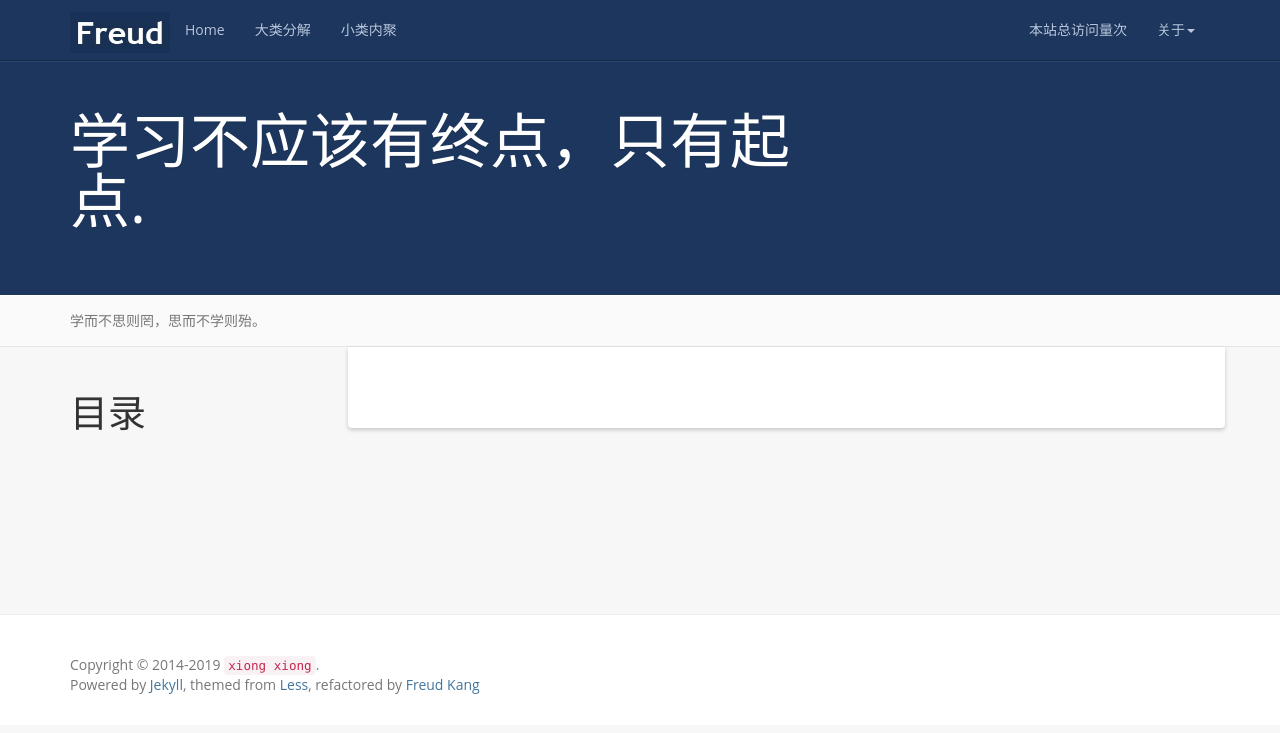
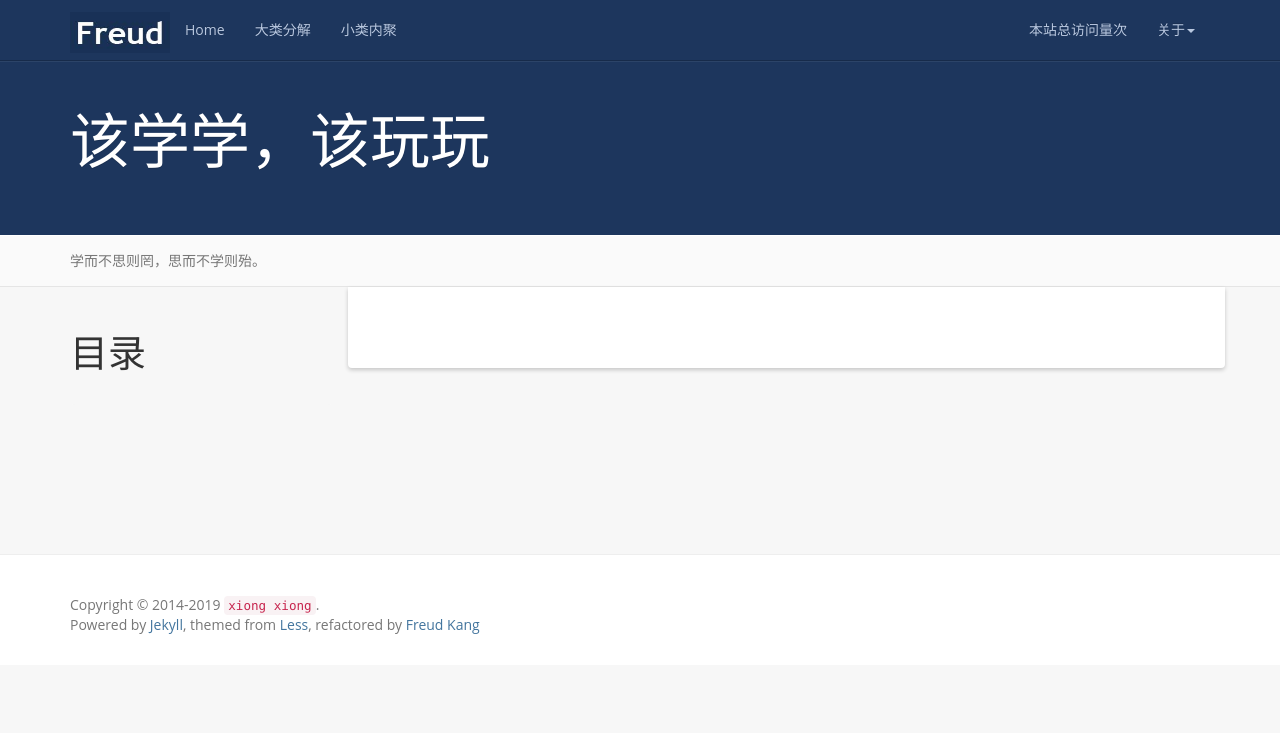
Before and after one commit to longfirefly/longfirefly.github.io, a Jekyll site: the page built from tag/index.html, in a window 1280 px wide. Shown: the top 733 px of the page. Built offline with Jekyll 4.4.1, drawn with Linux system fonts in a browser that asks for light colours; comment, search, counter and statistics services are not loaded.

Commit message:
Update _config.yml

```diff
--- a/_config.yml
+++ b/_config.yml
@@ -1,14 +1,14 @@
 # Site settings
-name: 青春时的梦想
+name: 青春梦想
 email: xgl_scu@163,com
 author: xiong xiong
-url: http://www.hifreud.com
-resume_site: http://www.hifreud.com/Resume.io/
+url: http://www.baidu.com
+resume_site: http://www.baidu.com/
 github: https://github.com/longfirefly/
 baseurl: ""
 description: 该奋斗的年纪不能选择安逸!
 meta_description: 小熊熊;个人博客;学而不思则罔;思而不学则殆;生命不止;折腾不休
-motto: 学习不应该有终点，只有起点.
+motto: 该学学，该玩玩
 banner: 学而不思则罔，思而不学则殆。
 
 #permalink: /:categories/:year/:month/:day/:title/
```
